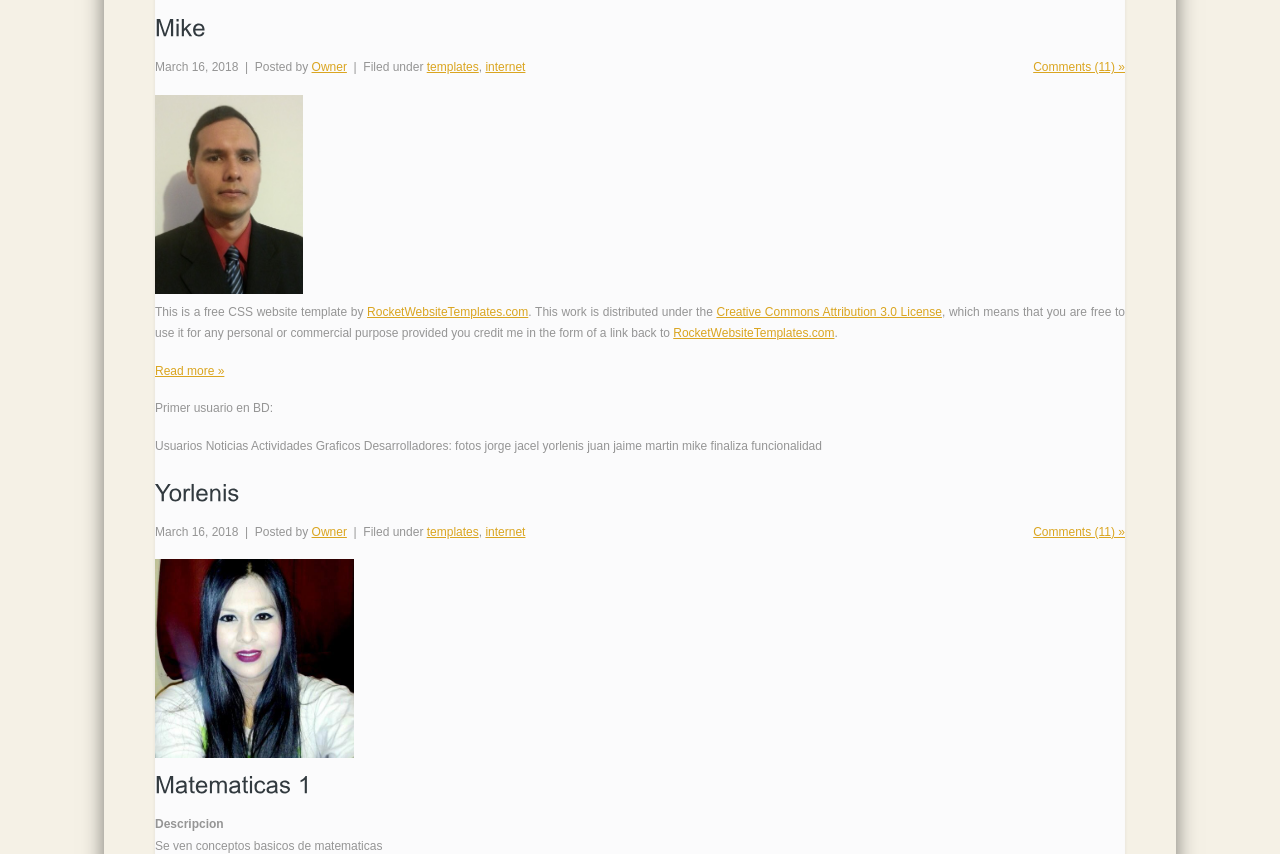
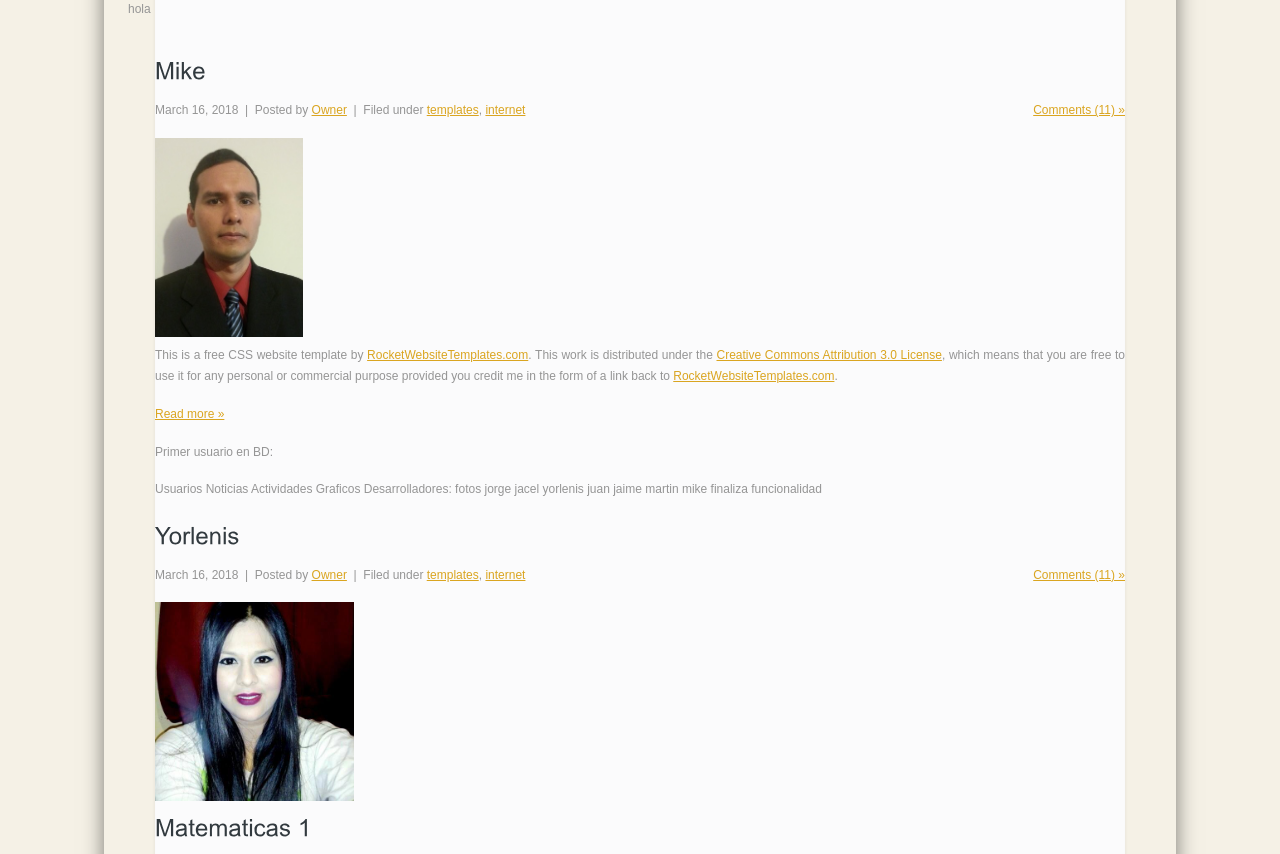
Before and after one commit to jesusmiguelgarcia/PromoUnisierra, a PHP site: page /ayuda.php in a window 1280 px wide. Shown: the part 446-1300 px from the top of the page. Run offline with PHP 8.4, Linux system fonts and the light colour scheme; tables that the repository leaves empty hold one stand-in row (values such as "Sample post"); data that the repository does not hold is empty.

Commit message:
ayuda actualizado

```diff
--- a/ayuda.php
+++ b/ayuda.php
@@ -7,6 +7,9 @@
 include("cssyjs.php");
 include("conexion.php");
 $idmateria=1;
+$d=1;
+echo $d;
+
 header("Content-Type: text/html;charset=utf-8");
 // datos foto,nombre, titulo, rol, comentario
 $dev= array(
@@ -19,6 +22,9 @@ $dev= array(
   array("martin.jpg","Martin ","Alumno ITS","Programador","PHP excelente"),
   );
 
+
+
+
  ?>
 </head>
 
@@ -27,14 +33,18 @@ $dev= array(
 <?php
 include("cabeza.php");
 
-$conexion= mysql_connect($servidor,$usuario,$password);
+$conexion= mysql_connect($servidor, $usuario, $password);
 mysql_select_db($bd);
 $sql="select * from materia where idmateria=".$idmateria;
 //para utf-8
 mysql_query("SET NAMES 'utf8'");
 
-$resultado=mysql_query($sql,$conexion);
+$resultado=mysql_query($sql, $conexion);
 $materias=mysql_fetch_row($resultado);
+
+if ($valor=1) {
+    echo "hola";
+}
 
 
  ?>
@@ -133,6 +143,6 @@ $variable_video="https://www.youtube.com/embed/51XAEDHdMQY";
 </div>
 
 
- <?php
-include("pie.php");
- ?>
+            <?php
+            include("pie.php");
+            ?>
```
